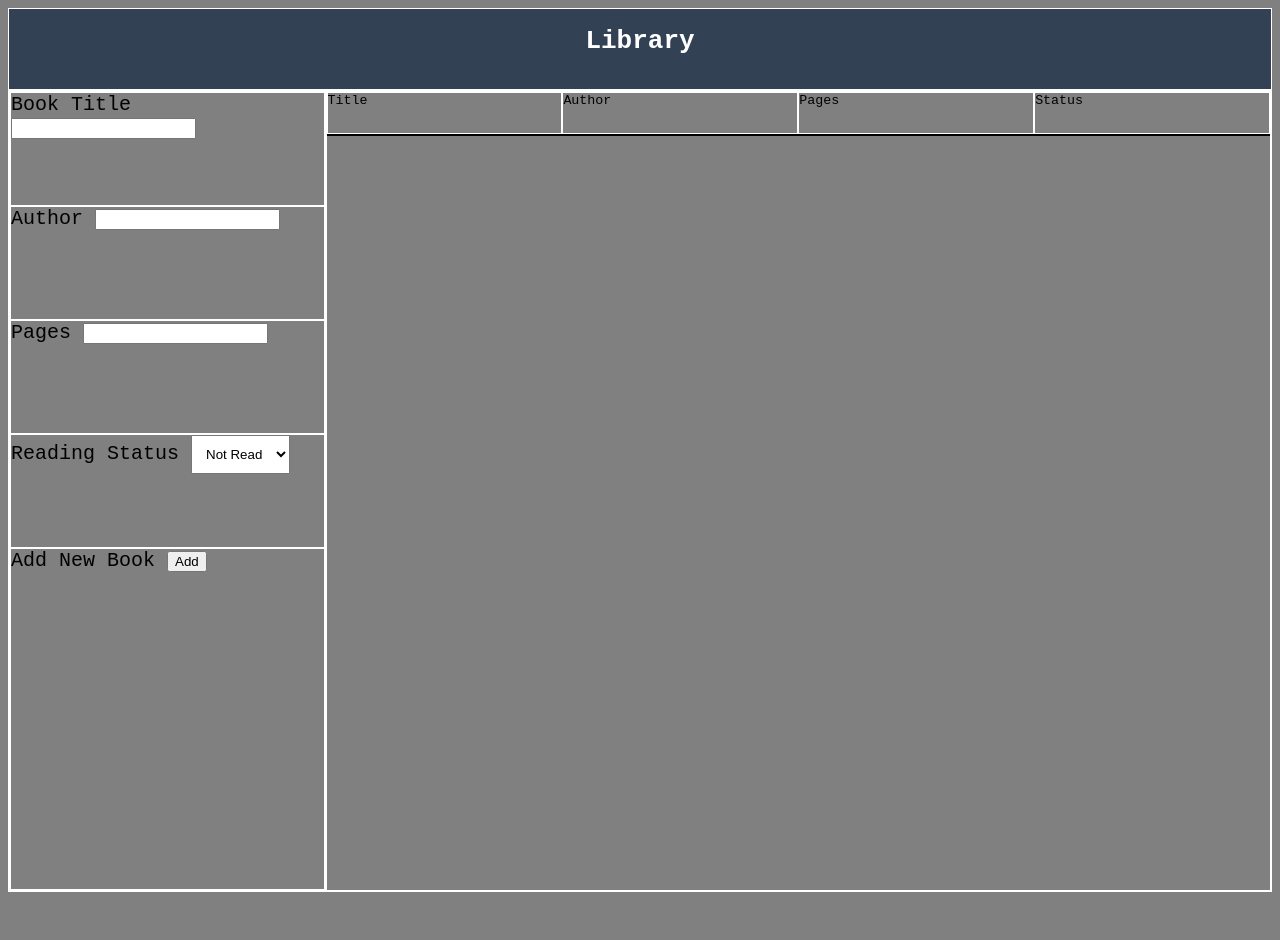
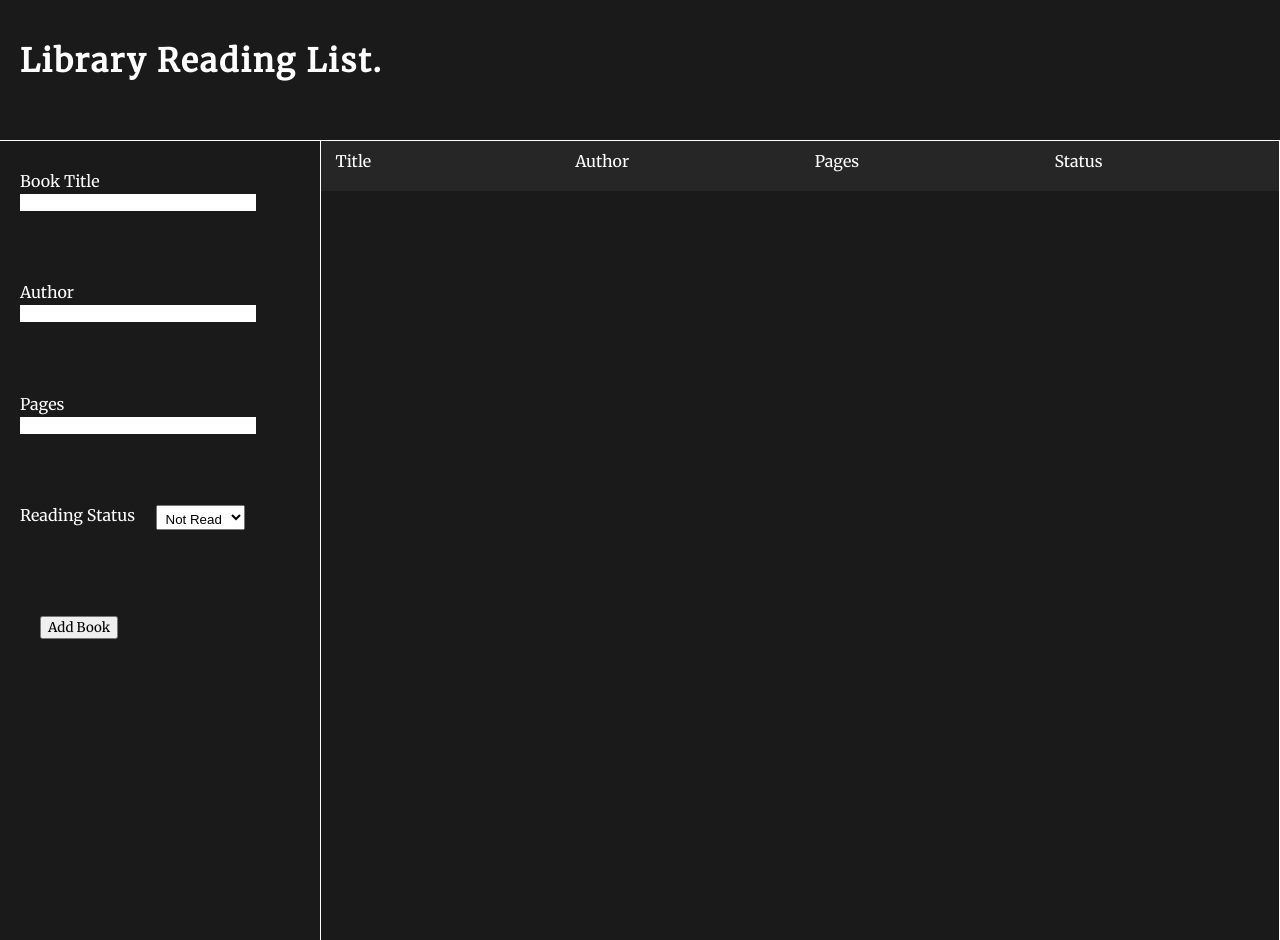
Before and after one commit to kurniadikevin/Library-Object, a plain HTML site: page index.html in a window 1280 px wide. Before the commit the page ends 900 px from the top, so only its background shows below. Drawn offline with Linux system fonts and the light colour scheme.

Commit message:
added some styling

```diff
--- a/index.html
+++ b/index.html
@@ -7,11 +7,12 @@
     <title>Document</title>
 
     <link rel="stylesheet" href="./style.css">
+
 </head>
 <body>
  <title>Library </title>
  <div class="header">
-    <h1> Library </h1>
+    <h1> Library Reading List.</h1>
 </div>
     <div class="main">
         <div class="input-col">
@@ -40,8 +41,8 @@
             </div>
 
             <div class="book-add">
-                <label for="add-book">Add New Book</label>
-                <button id="add-book">Add</button>
+                <label for="add-book"></label>
+                <button id="add-book">Add Book</button>
             </div>
 
         </div>
--- a/style.css
+++ b/style.css
@@ -1,24 +1,51 @@
+@import url('https://fonts.googleapis.com/css2?family=Merriweather&display=swap');
+
+
 :root{
-    background-color: grey;
-    font-family: monospace;
+    background-color: rgb(26, 26,26);
+    font-family: 'Merriweather', serif;
+    color: white;
+
+}
+
+
+body{
+    padding: 0;
+    margin: 0;
+}
+
+button{
+    font-family: 'Merriweather', serif;
+
+}
+
+option{
+    font-family: 'Merriweather', serif;
 }
 
 body>div{
-    border: 1px solid white;
+    border: 0px solid white;
 }
 
 .main>div{
     border: 1px solid white;
+    border-left: none;
+    border-bottom: none;
 }
 
 .header{
     display: flex;
-    justify-content: center;
-    background-color:  #334155;
-    height: 10vh;
+    justify-content: flex-start;
+    background-color:  rgb(26, 26,26);
+    height: 15vh;
     color: white;
+    padding-left: 20px;
+    padding-top: 20px;
 }
 
+.header>h1{
+    letter-spacing: 2px;
+}
 
 .main{
     display: flex;
@@ -26,58 +53,115 @@ body>div{
 
 }
 
+input{
+
+width: 60%;
+border: none;
+}
+
 .input-col{
     flex: 1;
     display: grid;
     grid-template-rows: repeat(4, 1fr) 3fr;
-    background-color: #334155;
+    background-color: rgb(26, 26,26);
+    padding-top: 20px;
+
+
 
 }
 
     .input-col>div{
-        border: 1px solid white;
-        background-color: gray;
+        border: 0px solid white;
+
         position: relative;
-        font-size: 15pt;
+        font-size: 12pt;
+        padding-left: 20px;
+        padding-top: 10px;
+        padding-right: 10px;
 
     }
 
+    label{
+        margin-right: 20px;
+    }
+    .status{
+        display: flex;
+        justify-content: space-between;
+        margin-right: 65px;
+    }
+
+        #title{
+            width: 80%;
+        }
+
+        #author{
+            width: 80%;
+        }
+
+        #pages{
+            width: 80%;
+        }
         #status{
-            padding: 10px;
+            padding: 5px;
+            color: black;
+            height: 25px;
         }
+
 
 .data-col{
     flex: 3;
+    color:white;
 }
 
 .data-head{
     display: flex;
+    color: white;
 
 
 }
 
     .data-head>div{
-        border: 1px solid white;
+
         flex: 1;
         height: 5vh;
-        font-size: 10pt;
+        font-size: 12pt;
+        font-weight: 400;
+        background-color: rgb(38, 38,38);
+        padding-left: 15px;
+        padding-top: 10px;
+
     }
 
 
 
 .data-main{
-    border: 1px solid black;
+    border: 0px solid white;
     display: grid;
     grid-template-columns: repeat(4, 1fr);
 }
 
     .data{
-        border: 1px solid white;
+        border: 0px solid white;
     }
 
 .book-group{
-    border: 1px solid black;
+    border: 0px solid white;
     display: grid;
     grid-template-columns: repeat(4, 1fr);
+    padding-left: 15px;
+   padding-top: 5px;
+}
+
+.data-input{
+    background-color: rgb(50,50,50);
+}
+
+button:hover{
+    background-color: #d1d5db;
 
 }
+
+.delete{
+    position: relative;
+    left: 50px;
+}
```
Also changed, not shown: script.js (+1 -10 lines).
